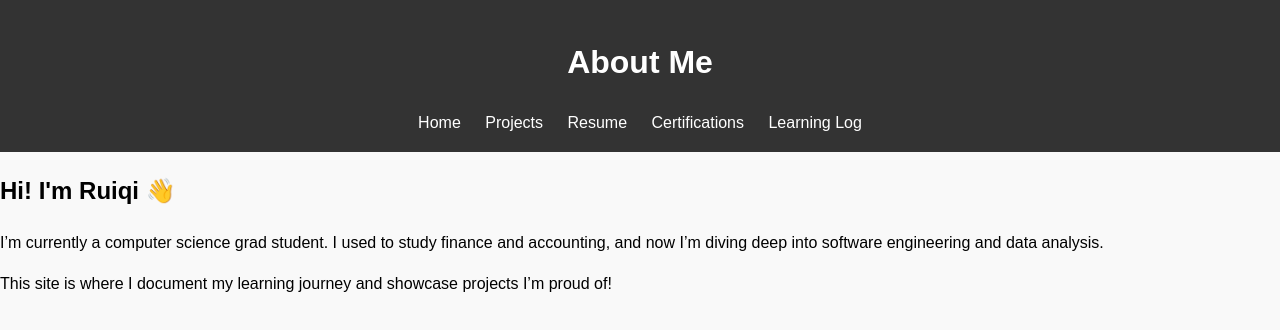
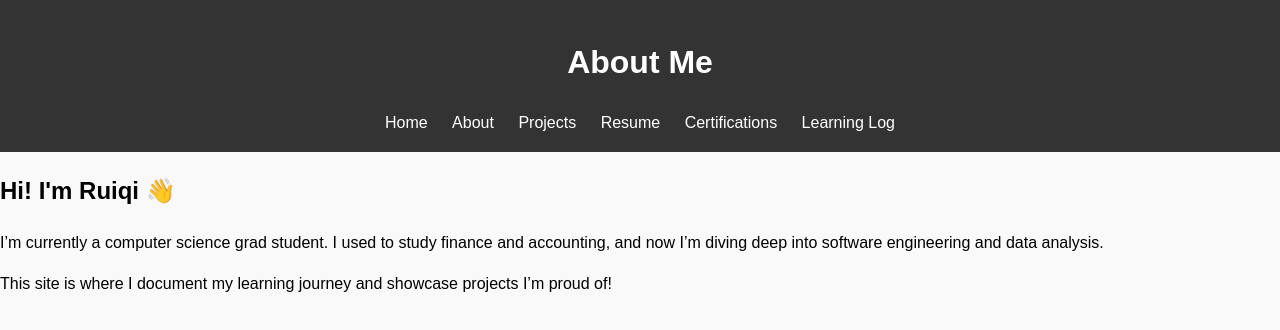
Before and after one commit to saltfish22/personal_website, a plain HTML site: page about.html in a window 1280 px wide. Drawn offline with Linux system fonts and the light colour scheme.

Commit message:
Update nac bar

```diff
--- a/about.html
+++ b/about.html
@@ -10,6 +10,7 @@
     <h1>About Me</h1>
     <nav>
       <a href="index.html">Home</a>
+      <a href="about.html">About</a>
       <a href="projects.html">Projects</a>
       <a href="resume.html">Resume</a>
       <a href="certifications.html">Certifications</a>
```
Also changed, not shown: index.html (+1 -0 lines).
